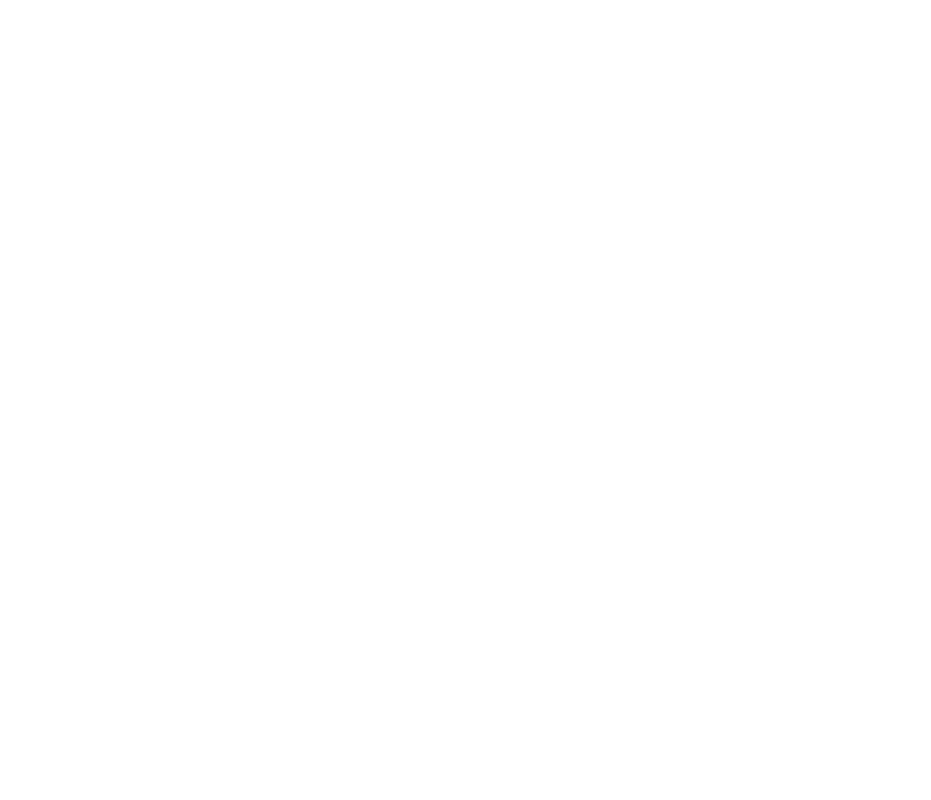
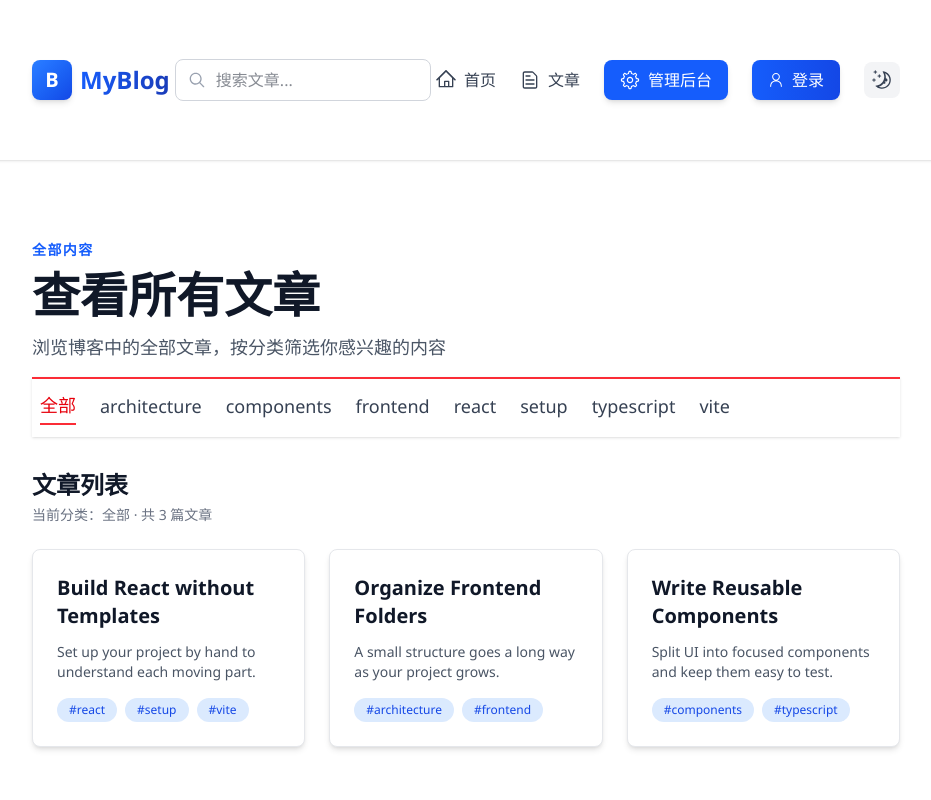
Before and after one commit to BqLee-AI/blog-FE, a React (Vite) app: page /articles in a window 1280 px wide. Before the commit this address had no page. Shown: the top 800 px of the page, without its empty margins (174-1105 px from the left). Built offline with nearby package versions, Linux system fonts and the light colour scheme.

Commit message:
feature: 添加文章列表页面，支持按分类筛选文章

```diff
--- a/src/App.tsx
+++ b/src/App.tsx
@@ -5,6 +5,7 @@ import { initializeAuth } from "./store/authStore";
 import AppLayout from "./layouts/AppLayout";
 import AdminLayout from "./layouts/AdminLayout";
 import HomePage from "./pages/HomePage";
+import ArticlesPage from "./pages/ArticlesPage";
 import ArticleDetailPage from "./pages/ArticleDetailPage";
 import ReplyDetailPage from "./pages/ReplyDetailPage";
 import AccountPage from "./pages/AccountPage";
@@ -25,6 +26,7 @@ export default function App() {
           {/* 公开路由 */}
           <Route element={<AppLayout />}>
             <Route path="/" element={<HomePage />} />
+            <Route path="/articles" element={<ArticlesPage />} />
             <Route path="/article/:id" element={<ArticleDetailPage />} />
             <Route path="/article/:postId/comment/:commentId/replies" element={<ReplyDetailPage />} />
             <Route path="/account" element={<AccountPage />} />
--- a/src/components/Header.tsx
+++ b/src/components/Header.tsx
@@ -50,13 +50,13 @@ export default function Header() {
               </Link>
             </li>
             <li>
-              <a
-                href="#articles"
+              <Link
+                to="/articles"
                 className="text-gray-700 dark:text-gray-300 hover:text-blue-600 dark:hover:text-blue-400 transition-colors font-medium flex items-center gap-2 hover-button"
               >
                 <FileTextIcon className="w-5 h-5" />
                 <span>文章</span>
-              </a>
+              </Link>
             </li>
             <li>
               <Link
--- /dev/null
+++ b/src/pages/ArticlesPage.tsx
@@ -0,0 +1,103 @@
+import { useEffect, useMemo, useState } from "react";
+import PostCard from "../components/PostCard";
+import { usePostStore } from "../store/postStore";
+
+export default function ArticlesPage() {
+  const { posts, isLoading, fetchPosts } = usePostStore();
+  const [activeCategory, setActiveCategory] = useState("全部");
+
+  useEffect(() => {
+    if (posts.length === 0) {
+      fetchPosts();
+    }
+  }, [posts.length, fetchPosts]);
+
+  const categories = useMemo(() => {
+    const tagSet = new Set<string>();
+
+    posts.forEach((post) => {
+      post.tags.forEach((tag) => tagSet.add(tag));
+    });
+
+    return ["全部", ...Array.from(tagSet).sort((left, right) => left.localeCompare(right))];
+  }, [posts]);
+
+  const visiblePosts = useMemo(() => {
+    if (activeCategory === "全部") {
+      return posts;
+    }
+
+    return posts.filter((post) => post.tags.includes(activeCategory));
+  }, [activeCategory, posts]);
+
+  return (
+    <div>
+      <header className="mb-8 space-y-4">
+        <div>
+          <p className="text-blue-600 dark:text-blue-400 font-bold text-sm tracking-widest uppercase mb-2">
+            全部内容
+          </p>
+          <h1 className="text-3xl md:text-4xl font-bold text-gray-900 dark:text-white">
+            查看所有文章
+          </h1>
+          <p className="text-base md:text-lg text-gray-600 dark:text-gray-400 mt-2">
+            浏览博客中的全部文章，按分类筛选你感兴趣的内容
+          </p>
+        </div>
+
+        <nav className="border-t-2 border-red-500 bg-white dark:bg-gray-900 shadow-sm">
+          <div className="flex items-center gap-6 overflow-x-auto whitespace-nowrap px-2 py-3">
+            {categories.map((category) => {
+              const isActive = category === activeCategory;
+
+              return (
+                <button
+                  key={category}
+                  type="button"
+                  onClick={() => setActiveCategory(category)}
+                  className={
+                    isActive
+                      ? "text-red-600 dark:text-red-400 font-medium text-lg border-b-2 border-red-500 pb-1"
+                      : "text-gray-700 dark:text-gray-300 hover:text-red-600 dark:hover:text-red-400 font-medium text-lg transition-colors pb-1"
+                  }
+                >
+                  {category}
+                </button>
+              );
+            })}
+          </div>
+        </nav>
+      </header>
+
+      <section>
+        <div className="flex items-end justify-between gap-4 mb-6">
+          <div>
+            <h2 className="text-xl md:text-2xl font-bold text-gray-900 dark:text-white">文章列表</h2>
+            <p className="text-sm text-gray-500 dark:text-gray-400 mt-1">
+              当前分类：{activeCategory} · 共 {visiblePosts.length} 篇文章
+            </p>
+          </div>
+        </div>
+
+        {isLoading ? (
+          <div className="flex items-center justify-center min-h-[300px]">
+            <div className="text-center">
+              <div className="w-12 h-12 border-4 border-blue-200 dark:border-blue-800 border-t-blue-600 dark:border-t-blue-400 rounded-full animate-spin mx-auto mb-4"></div>
+              <p className="text-gray-600 dark:text-gray-400">加载文章中...</p>
+            </div>
+          </div>
+        ) : visiblePosts.length === 0 ? (
+          <div className="text-center py-12 bg-gray-50 dark:bg-gray-800 rounded-lg">
+            <p className="text-gray-500 dark:text-gray-400 text-lg">暂无文章</p>
+          </div>
+        ) : (
+          <div className="grid grid-cols-1 md:grid-cols-2 lg:grid-cols-3 gap-6">
+            {visiblePosts.map((post) => (
+              <PostCard key={post.id} post={post} />
+            ))}
+          </div>
+        )}
+      </section>
+    </div>
+  );
+}
```
Also changed, not shown: 1 other file (tests, documents, lock files or other folders).
